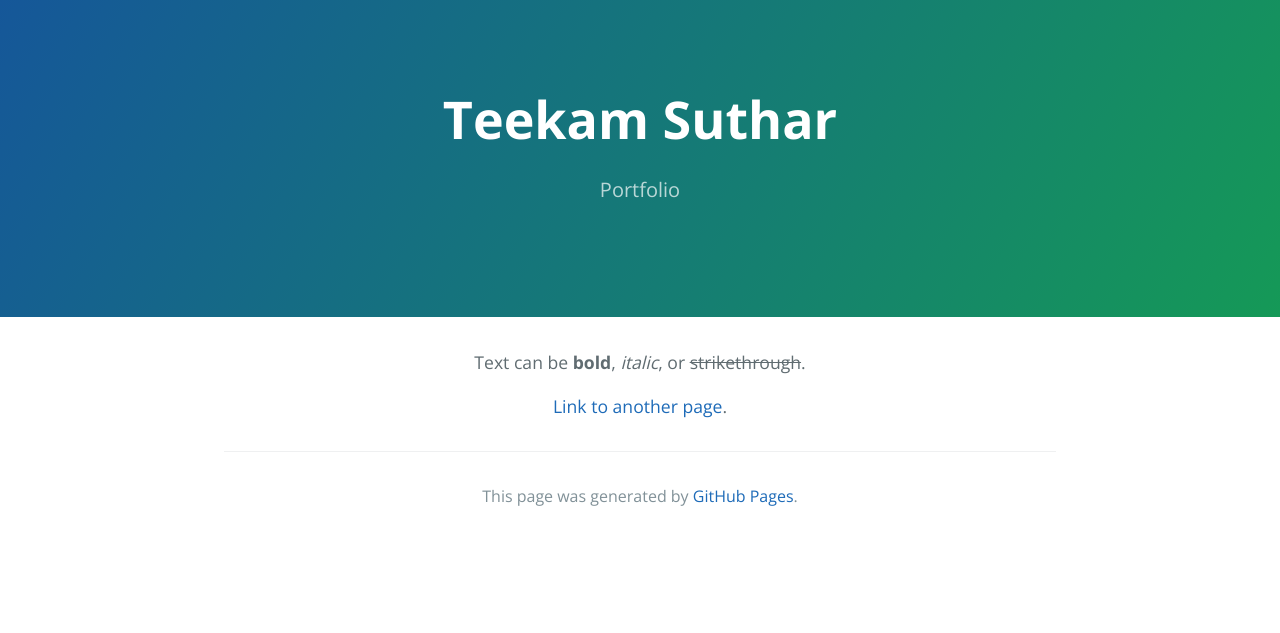
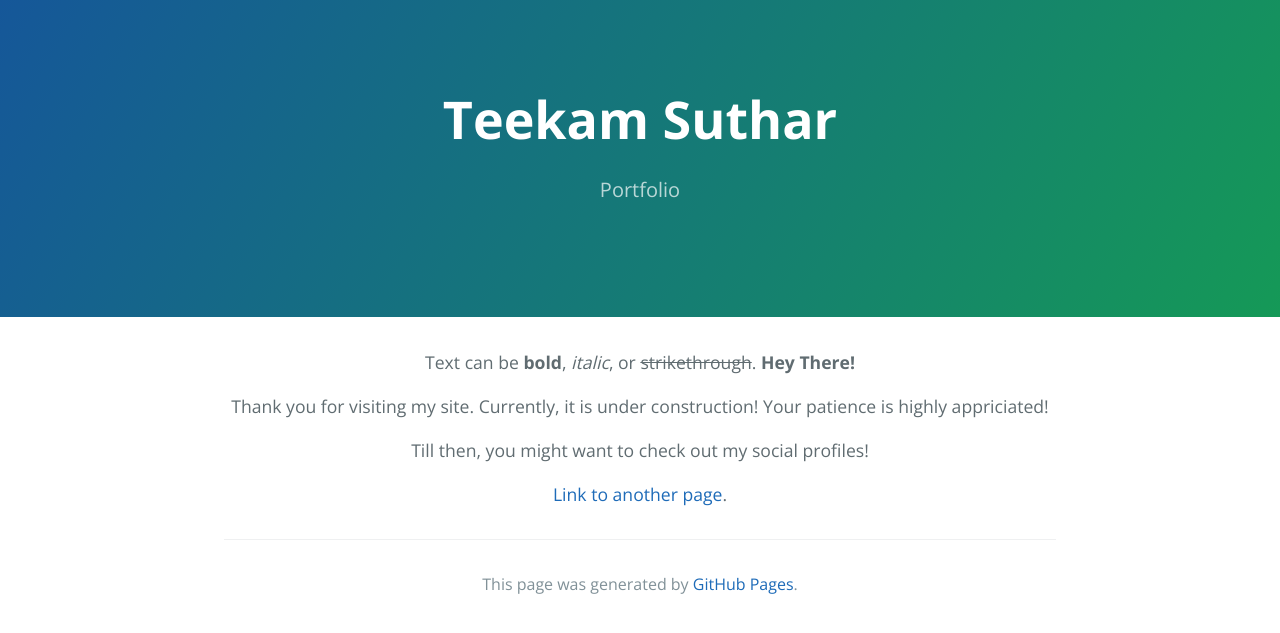
Before and after one commit to teekamsuthar/teekamsuthar.github.io, a Jekyll site: the page built from index.md, in a window 1280 px wide. Shown: the top 633 px of the page. Built offline with Jekyll 4.4.1, drawn with Linux system fonts in a browser that asks for light colours.

Commit message:
adding Social links

```diff
--- a/index.md
+++ b/index.md
@@ -3,5 +3,12 @@
 ---
 
 Text can be **bold**, _italic_, or ~~strikethrough~~.
+**Hey There!**
 
-[Link to another page](./indexback.html).
+Thank you for visiting my site.
+Currently, it is under construction!
+Your patience is highly appriciated!
+
+Till then, you might want to check out my social profiles!
+
+[Link to another page](./www.instagram.com/teekamsuthar).
```
